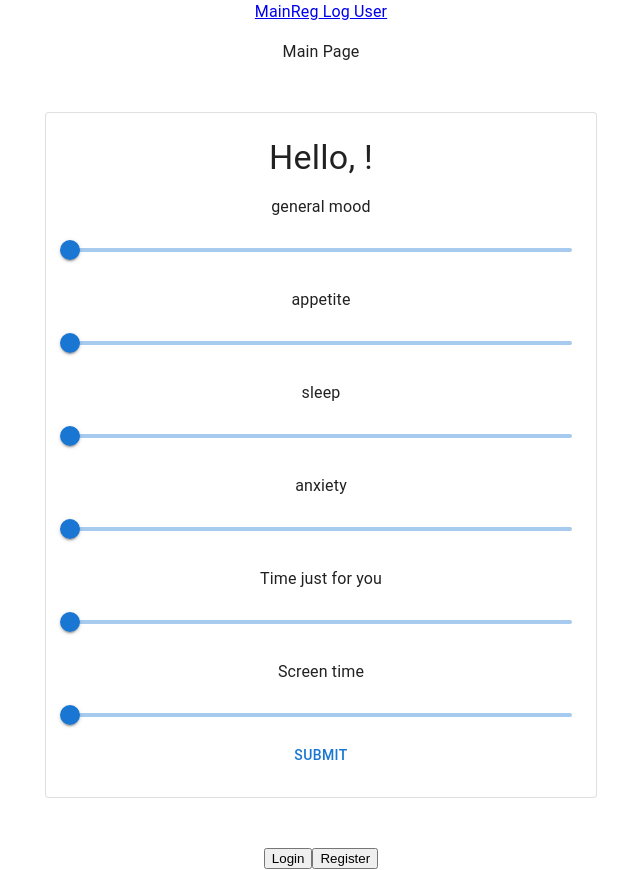
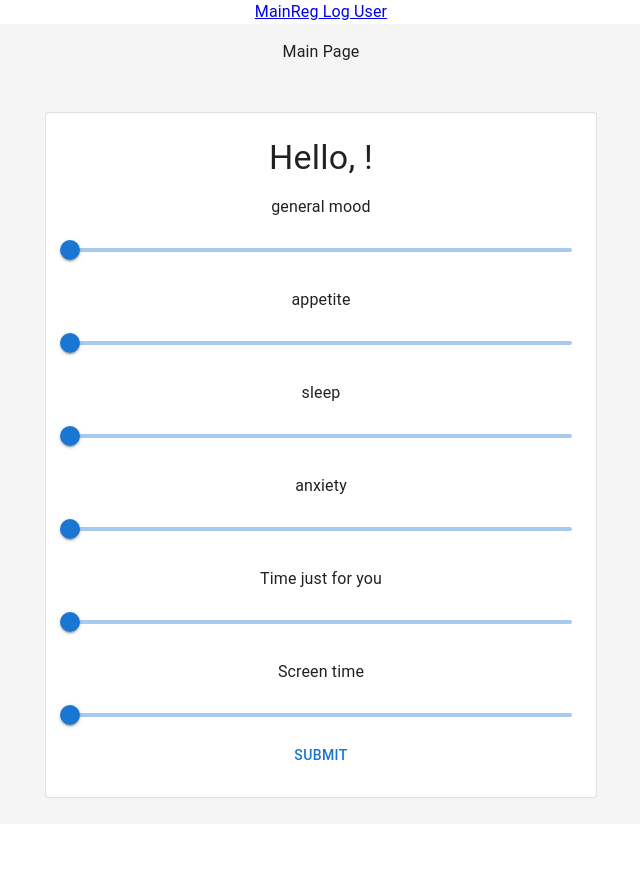
Before and after one commit to kaiuliia/well_being_frontend, a React (Create React App) app: page /login/user in a window 1280 px wide. Shown: the whole page, without its empty margins (319-959 px from the left). After the commit the page ends 824 px from the top, so only its background shows below. Built offline with nearby package versions, Linux system fonts and the light colour scheme; the HTML template or start-up script is replaced by a standard one.

Commit message:
upd survey

```diff
--- a/package.json
+++ b/package.json
@@ -15,6 +15,7 @@
     "@types/react": "^18.2.33",
     "@types/react-dom": "^18.2.14",
     "react": "^18.2.0",
+    "react-apexcharts": "^1.4.1",
     "react-dom": "^18.2.0",
     "react-router-dom": "^6.18.0",
     "react-scripts": "5.0.1",
--- a/src/components/dashboard.tsx
+++ b/src/components/dashboard.tsx
@@ -1,6 +1,11 @@
 import React, { useState, useEffect } from "react";
 import { NavLink } from "react-router-dom";
 import { Survey } from "./survey";
+import CssBaseline from "@mui/material/CssBaseline";
+import Box from "@mui/material/Box";
+import Container from "@mui/material/Container";
+import Paper from "@mui/material/Paper";
+import Typography from "@mui/material/Typography";
 
 interface Props {}
 
@@ -18,10 +23,24 @@ export function Dashboard(props: Props) {
   };
   return (
     <div>
-      <p>Main Page</p>
-      <Survey />
-      <button onClick={handleLoginClick}>Login</button>
-      <button onClick={handleRegisterClick}>Register</button>
+      <Box
+        component="main"
+        sx={{
+          backgroundColor: (theme) =>
+            theme.palette.mode === "light"
+              ? theme.palette.grey[100]
+              : theme.palette.grey[900],
+          flexGrow: 1,
+          height: "100vh",
+          overflow: "auto",
+        }}
+      >
+        <p>Main Page</p>
+
+        <Survey />
+        <button onClick={handleLoginClick}>Login</button>
+        <button onClick={handleRegisterClick}>Register</button>
+      </Box>
     </div>
   );
 }
--- a/src/components/survey.tsx
+++ b/src/components/survey.tsx
@@ -95,6 +95,7 @@ export function Survey(props: Props) {
       <Container component="main" maxWidth="sm" sx={{ mb: 4 }}>
         <Paper
           variant="outlined"
+          elevation={3}
           sx={{ my: { xs: 3, md: 6 }, p: { xs: 2, md: 3 } }}
         >
           <Typography component="h1" variant="h4" align="center">
```
Also changed, not shown: src/components/slide_bar.tsx (+0 -7 lines), 1 other file (tests, documents, lock files or other folders).
